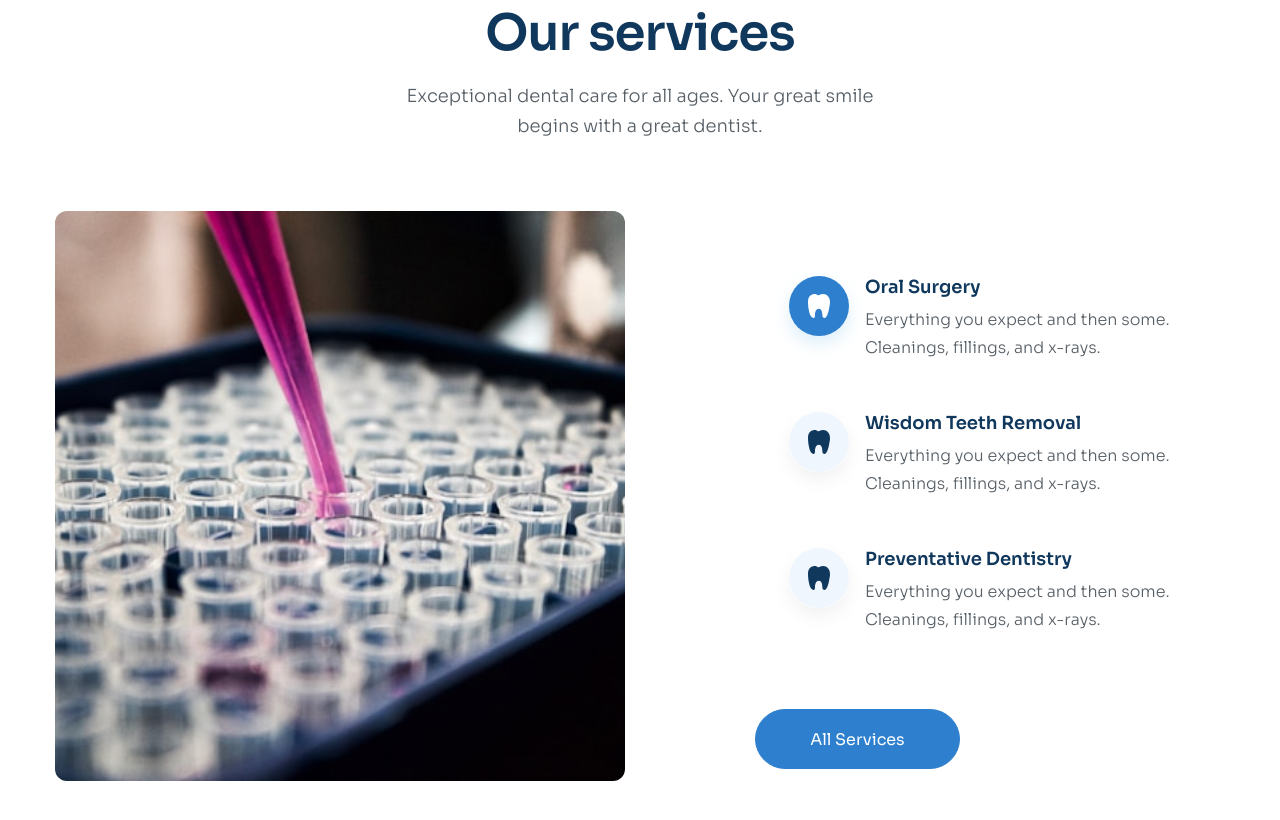
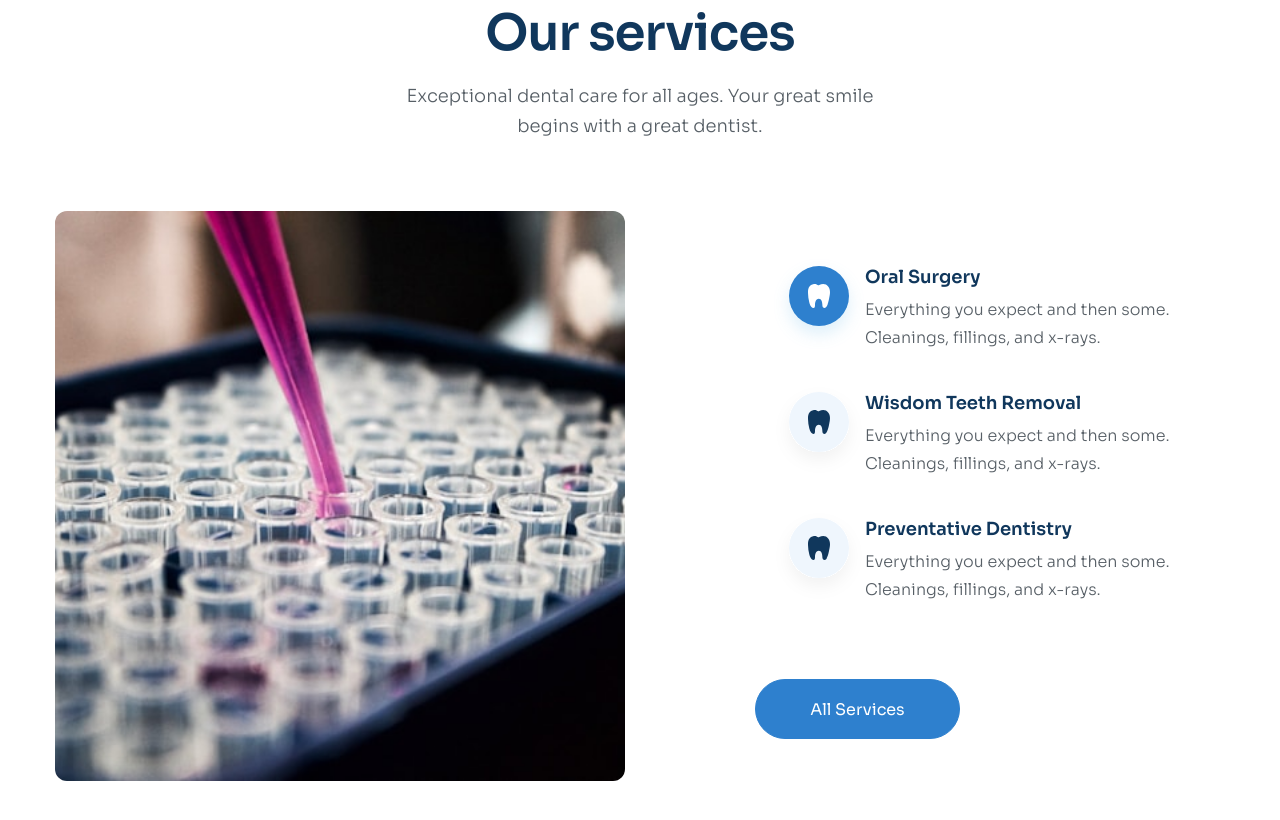
Before and after one commit to anhmtkxtb1998/html-css-4, a plain HTML site: page index.html in a window 1280 px wide. Shown: the part 967-1787 px from the top of the page. Drawn offline with Linux system fonts and the light colour scheme.

Commit message:
Fix bug distance service__list

```diff
--- a/assets/css/styles.css
+++ b/assets/css/styles.css
@@ -233,13 +233,13 @@ a {
 }
 .service-item {
     display: flex;
-    padding: 20px 18px;
+    padding: 10px 18px 20px;
 }
 .service-item:hover {
     box-shadow: 0px 14px 28px 0px rgba(0, 0, 0, 0.05);
 }
 .service-item__body {
-    margin-top: 10px;
+    padding-top: 10px;
 }
 .service-item__heading {
     color: #10375c;
```
